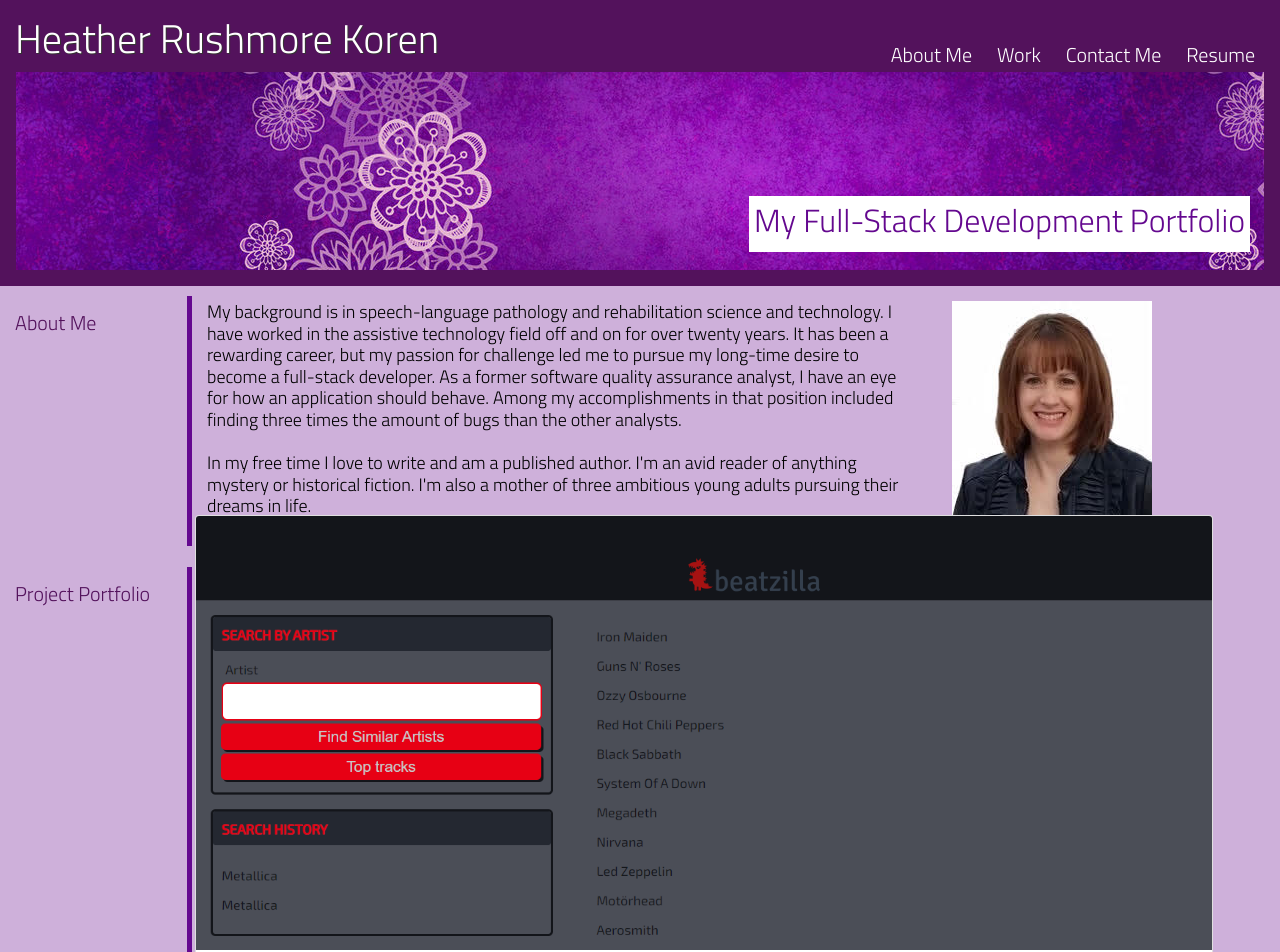
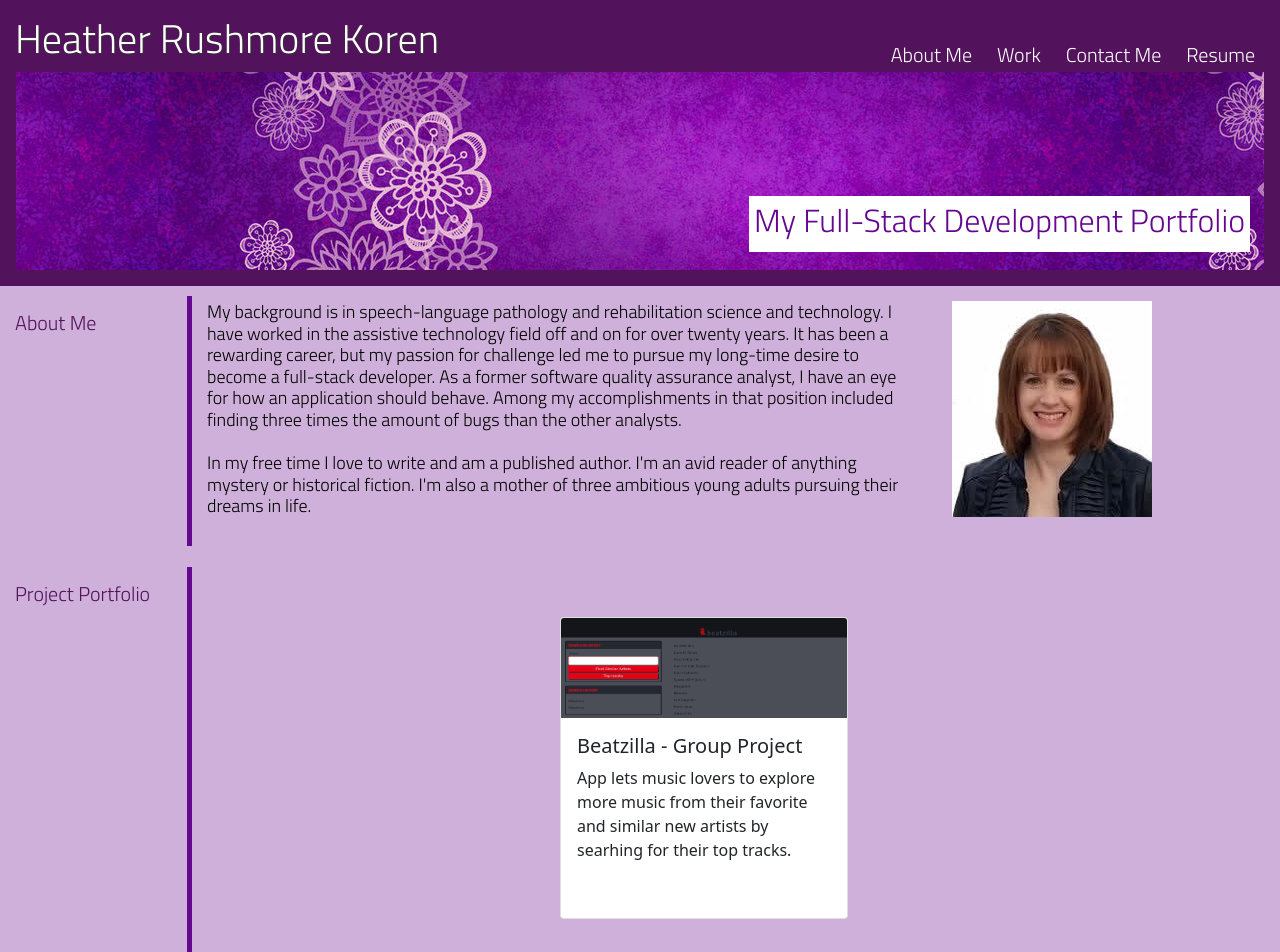
Before and after one commit to hrkoren/React_Portfolio, a React (Create React App) app: page / in a window 1280 px wide. Shown: the top 952 px of the page. Built offline with nearby package versions, Linux system fonts and the light colour scheme; the HTML template or start-up script is replaced by a standard one.

Commit message:
updated styling/size of the project card

```diff
--- a/src/components/Projects/projects.js
+++ b/src/components/Projects/projects.js
@@ -11,8 +11,8 @@
                 <h2 class='side-header'>Project Portfolio</h2>
                 <div class='portfolio-container'>
                     <CardColumns>
-                        <Card>
-                            <Card.Img variant='top' src={Project1} />
+                        <Card style={{ width: '18rem' }}>
+                            <Card.Img className='image' variant='top' src={Project1} />
                             <Card.Body>
                                 <Card.Title>Beatzilla - Group Project</Card.Title>
                                 <Card.Text>
--- a/src/components/Projects/style.css
+++ b/src/components/Projects/style.css
@@ -101,7 +101,7 @@
   font-weight: 700;
 }
 
-#proj4 {
+/* #proj4 {
   display: flex;
   flex-direction: row;
   border: 4px solid var(--dark);
@@ -110,8 +110,8 @@
   padding: 5px;
   margin: 5px 5px 25px 5px;
   min-height: 100px;
-}
-
+} */
+/*
 #proj5 {
   display: flex;
   flex-direction: row;
@@ -127,6 +127,15 @@
   color: var(--light);
   font-size: 14px;
   font-weight: 700;
+} */
+
+.card {
+  flex-basis: 30%;
+}
+
+.image {
+  max-height: 100px;
+  max-width: 300px;
 }
 
 /*working on getting the fade feature working*/
```
